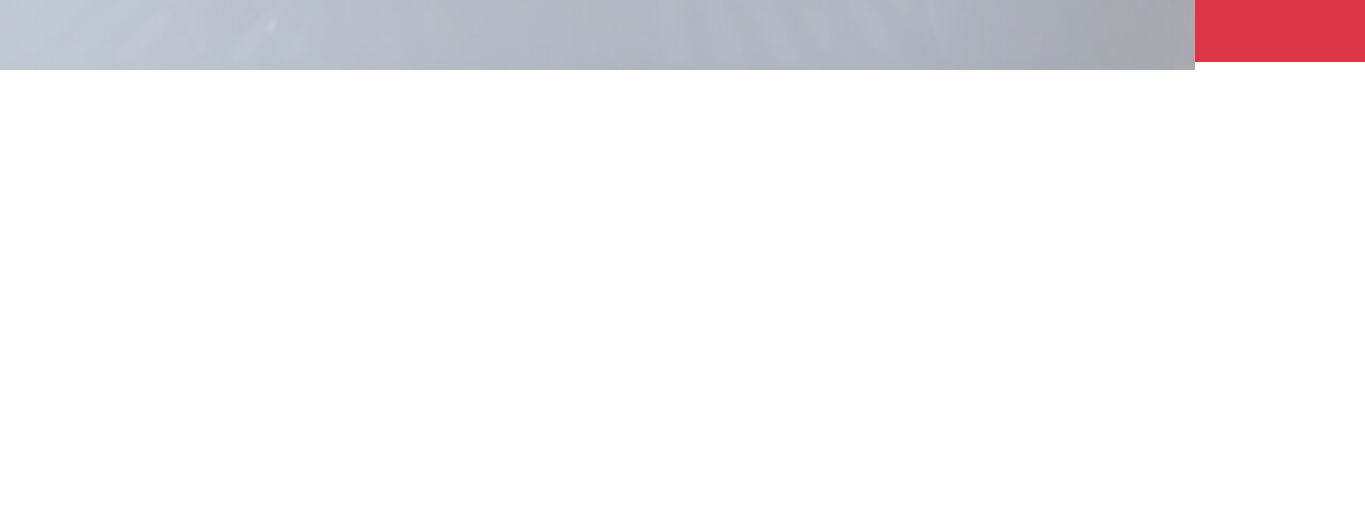
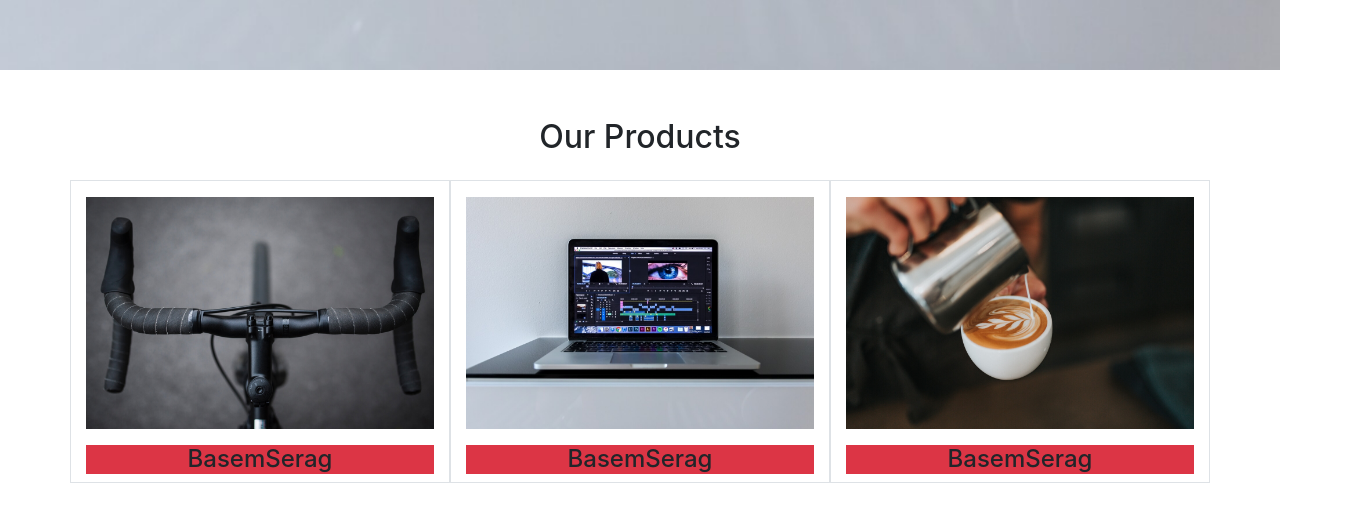
Before and after one commit to maherkhalil07/fs-group, a plain HTML site: page index.html in a window 1280 px wide. Shown: the part 886-1414 px from the top of the page, 1365 px wide, since content can reach past the window. Before the commit the page ends 956 px from the top, so only its background shows below. Drawn offline with Linux system fonts and the light colour scheme.

Commit message:
bassem section added

```diff
--- a/index.html
+++ b/index.html
@@ -57,10 +57,47 @@
                 <h2 class="position-absolute pt-5">Welcome to new unlimited opertunities</h2>
                 <img src="assets/images/2.jpg" alt="I love coding" class="img-fluid w-100 image">
 
-                <!-- created by basem serag -->
-                <h3 class="bg-danger">BasemSerag</h3>
+
 
             </div>
+        </div>
+    </section>
+    <section>
+        <div class="container py-5">
+            <div class="pb-3">
+                <h2 class="text-center">Our Products</h2>
+            </div>
+            <div class="row">
+                <div class="col-md-4 border bassem">
+                    <div>
+                        <img src="assets/images/1.jpg" alt="sport" class="img-fluid pt-3">
+                    </div>
+                    <div class="pt-3">
+                        <!-- created by basem serag -->
+                        <h4 class="bg-danger text-center">BasemSerag</h4>
+                    </div>
+
+                </div>
+                <div class="col-md-4 border bassem">
+                    <div>
+                        <img src="assets/images/2.jpg" alt="sport" class="img-fluid pt-3">
+                    </div>
+                    <div class="pt-3">
+                        <!-- created by basem serag -->
+                        <h4 class="bg-danger text-center">BasemSerag</h4>
+                    </div>
+                </div>
+                <div class="col-md-4 border bassem">
+                    <div>
+                        <img src="assets/images/3.jpg" alt="sport" class="img-fluid pt-3">
+                    </div>
+                    <div class="pt-3">
+                        <!-- created by basem serag -->
+                        <h4 class="bg-danger text-center">BasemSerag</h4>
+                    </div>
+                </div>
+            </div>
+
         </div>
     </section>
 
```
Also changed, not shown: assets/css/style.css (line endings or trailing spaces).
